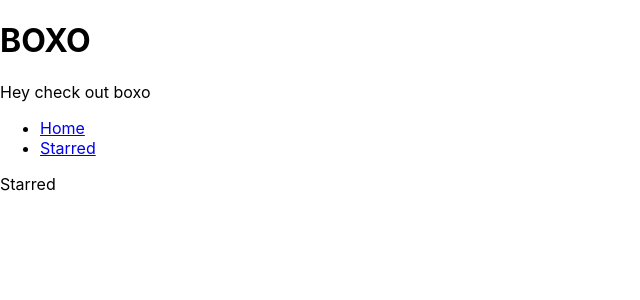
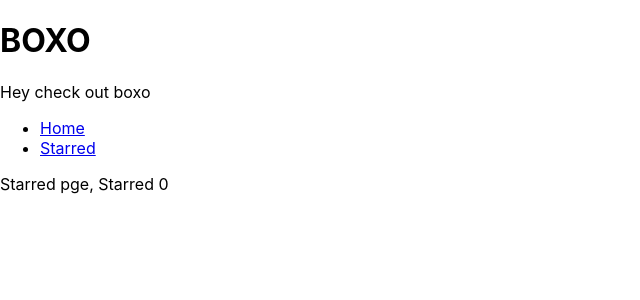
Before and after one commit to AAYUSH00121/boxo, a React (Create React App) app: page /starred in a window 1280 px wide. Shown: the top 300 px of the page, without its empty margins (0-640 px from the left). Built offline with nearby package versions, Linux system fonts and the light colour scheme.

Commit message:
added Starred show functionality

```diff
--- a/src/components/Show/ShowCard.jsx
+++ b/src/components/Show/ShowCard.jsx
@@ -1,5 +1,5 @@
 import { Link } from "react-router-dom"
-const ShowCard = ({name,image,id,summary}) => {
+const ShowCard = ({name,image,id,summary, onStarMeClick, isStarred}) => {
 
     const summaryStripped = summary.split(' ').slice(0, 10).join(' ').replace(/<.+?>/g, '');
     return(
@@ -10,8 +10,9 @@ const ShowCard = ({name,image,id,summary}) => {
             <h1>{name}</h1>
             <p>{summaryStripped }</p>
             <div>
-              <Link to={`/show/${id}`}>Read more</Link>
-              <button type="button">Star me</button>
+              <a href={`/show/${id}`} target="_blank" rel="noreferrer">Read more</a>
+             <button type="button" onClick={()=>onStarMeClick(id)}>
+                { isStarred ?'Unstar me' : 'Star me'}</button>
             </div>
         </div>
     )
--- a/src/components/Show/ShowGrid.jsx
+++ b/src/components/Show/ShowGrid.jsx
@@ -1,7 +1,20 @@
+
+import { useStarredShows } from "../../lib/useStarredShows"
 import ShowCard from "./ShowCard"
 
 
 function ShowGrid({show}){
+ const [starredShows, dispatchStarred] = useStarredShows()
+    const onStarMeClick = (showId) => {
+        const isStarred = starredShows.includes(showId)
+
+        if(isStarred){
+            dispatchStarred({type: 'UNSTAR', showId})
+        }else{
+        dispatchStarred({type: 'STAR', showId})
+        }
+
+    }
     return (
         <div>
         {show.map((data)=>
@@ -11,6 +24,8 @@ function ShowGrid({show}){
               name={data.show.name}
               image = {data.show.image? data.show.image.medium: "/not-found-image.png"}
               summary = {data.show.summary? data.show.summary: "Not found"}
+              onStarMeClick={onStarMeClick}
+              isStarred={ starredShows.includes(data.show.id)}
             />)}
        </div>
     )
--- /dev/null
+++ b/src/lib/useStarredShows.js
@@ -0,0 +1,32 @@
+import { useEffect, useReducer } from "react";
+
+const usePersistedReducer = (reducer, initialState, localStorageKey) => {
+    const [state, dispatch] = useReducer(reducer, initialState, initial => {
+        const persistedValue = localStorage.getItem(localStorageKey);
+
+        return persistedValue ? JSON.parse(persistedValue) : initial;
+    });
+
+    useEffect(()=>{
+        localStorage.setItem(localStorageKey, JSON.stringify(state));
+
+    },[state ,localStorageKey]);
+
+    return [state, dispatch]
+}
+
+const starredShowsReducer = (currentStarred, action) =>{
+    switch(action.type){
+        case 'STAR':
+            return currentStarred.concat(action.showId);
+        case 'UNSTAR':
+            return currentStarred.filter(showId => showId !== action.showId)
+        default:
+            return currentStarred;
+    }
+}
+
+export const useStarredShows  = ()=> {
+    return  usePersistedReducer(
+    starredShowsReducer,[],'starredShows');
+}
--- a/src/pages/Show.jsx
+++ b/src/pages/Show.jsx
@@ -1,4 +1,4 @@
-import { useParams } from "react-router-dom";
+import { useParams, Link } from "react-router-dom";
 import { useState, useEffect } from "react";
 import { showDataId } from "../api/Mazeapi";
 import {useQuery,} from '@tanstack/react-query'
@@ -6,6 +6,7 @@ import ShowMainData from "../components/Show/ShowMainData";
 import Details from "../components/Show/Details";
 import Seasons from "../components/Show/Seasons";
 import Cast from "../components/Show/Cast";
+
 // This is the code to fetch data from the api and also warping it under custom hook called useShowById
 // const useShowById= (showId)=>{
 //     const [showData, setShowData] = useState(null)
@@ -38,6 +39,8 @@ const Show = ()=>{
       if(showData){
         return(
             <div>
+                <Link to="/">Go to Homepage</Link>
+
                 <ShowMainData
                 image = {showData.image}
                 rating = {showData.rating}
--- a/src/pages/Starred.jsx
+++ b/src/pages/Starred.jsx
@@ -1,8 +1,10 @@
-import React from 'react'
+import { useStarredShows } from "../lib/useStarredShows"
 
 function Starred() {
+  const [starredShows] = useStarredShows()
+
   return (
-    <div>Starred</div>
+    <div>Starred pge, Starred {starredShows.length}</div>
   )
 }
 
```
